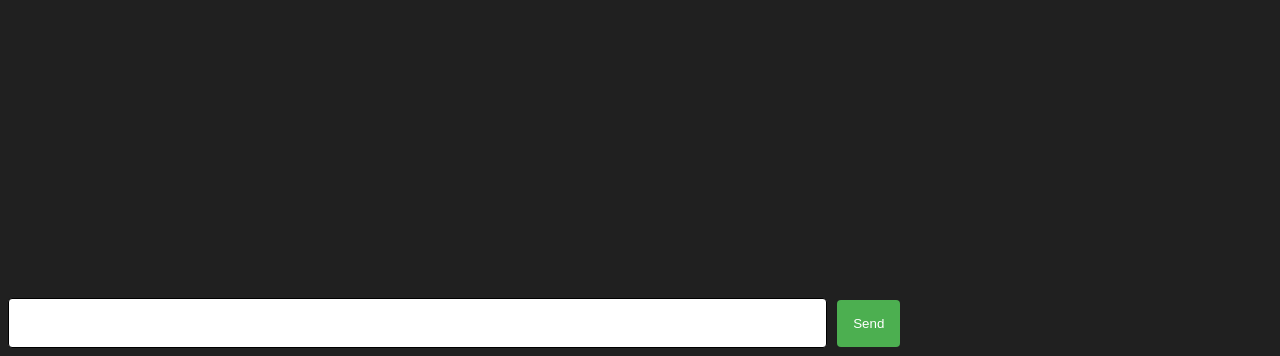
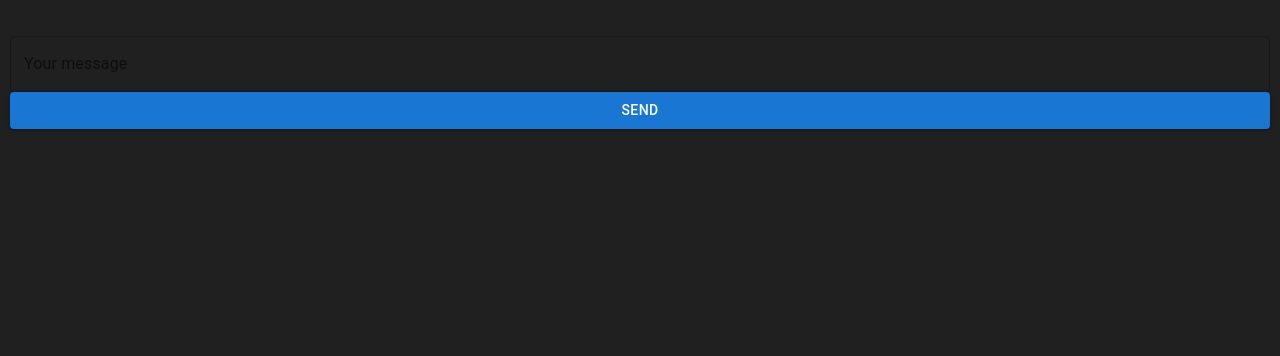
Before and after one commit to valvandor/simple-sosical-network, a React (Create React App) app: page / in a window 1280 px wide. Shown: the part 444-800 px from the top of the page. Built offline with nearby package versions, Linux system fonts and the light colour scheme.

Commit message:
refactor(MessageForm): use Material UI components
rename:
onSubmitMessageForm -> submitMessageForm,
onChangeMessageInput -> changeMessageInput

```diff
--- a/src/components/MessageApp.js
+++ b/src/components/MessageApp.js
@@ -6,7 +6,7 @@ import { useEffect } from 'react';
 function MessageApp() {
   const [
     {messageList, newMessageText},
-    {onChangeMessageInput, onSubmitMessageForm, sendMessage}
+    {changeMessageInput, submitMessageForm, sendMessage}
   ] = useMessages()
 
   useEffect(() => {
@@ -29,8 +29,8 @@ function MessageApp() {
       <MessageList messageList={messageList}/>
       <MessageForm
         newMessageText={newMessageText}
-        onChangeMessageInput={onChangeMessageInput}
-        onSubmitMessageForm={onSubmitMessageForm}
+        changeMessageInput={changeMessageInput}
+        submitMessageForm={submitMessageForm}
       />
     </>
    );
--- a/src/components/MessageForm.js
+++ b/src/components/MessageForm.js
@@ -1,12 +1,24 @@
-import "./MessageForm.css"
+// import "./MessageForm.css"
+import { FormControl, TextField, Button} from "@mui/material";
+
 
 function MessageForm(props) {
-
   return (
-    <form className="message-form" onSubmit={props.onSubmitMessageForm} name="messageForm">
-      <input className="message-form__input" type="text" onChange={props.onChangeMessageInput} value={props.newMessageText}/>
-      <input className="message-form__button" type="submit" value="Send"/>
-    </form>
+    <FormControl
+      fullWidth
+    >
+      <TextField
+        label="Your message"
+        variant="outlined"
+        onChange={props.changeMessageInput}
+        value={props.newMessageText}
+      />
+      <Button
+        onClick={props.submitMessageForm}
+        variant="contained"
+      >Send
+      </Button>
+    </FormControl>
    );
 }
 
--- a/src/hooks/useMessages.js
+++ b/src/hooks/useMessages.js
@@ -15,7 +15,7 @@ export const useMessages = () => {
     setMessageList(copyMessageList);
   }, [messageList]);
 
-  const onSubmitMessageForm = useCallback((event) => {
+  const submitMessageForm = useCallback((event) => {
     event.preventDefault();
     if (newMessageText){
       sendMessage('You', newMessageText);
@@ -23,12 +23,12 @@ export const useMessages = () => {
     }
   }, [newMessageText, sendMessage]);
 
-  const onChangeMessageInput = useCallback((event) => {
+  const changeMessageInput = useCallback((event) => {
     setNewMessageText(event.target.value);
   }, []);
 
   return [
     {messageList, newMessageText},
-    {onChangeMessageInput, onSubmitMessageForm, sendMessage}
+    {changeMessageInput, submitMessageForm, sendMessage}
   ];
 };
```
